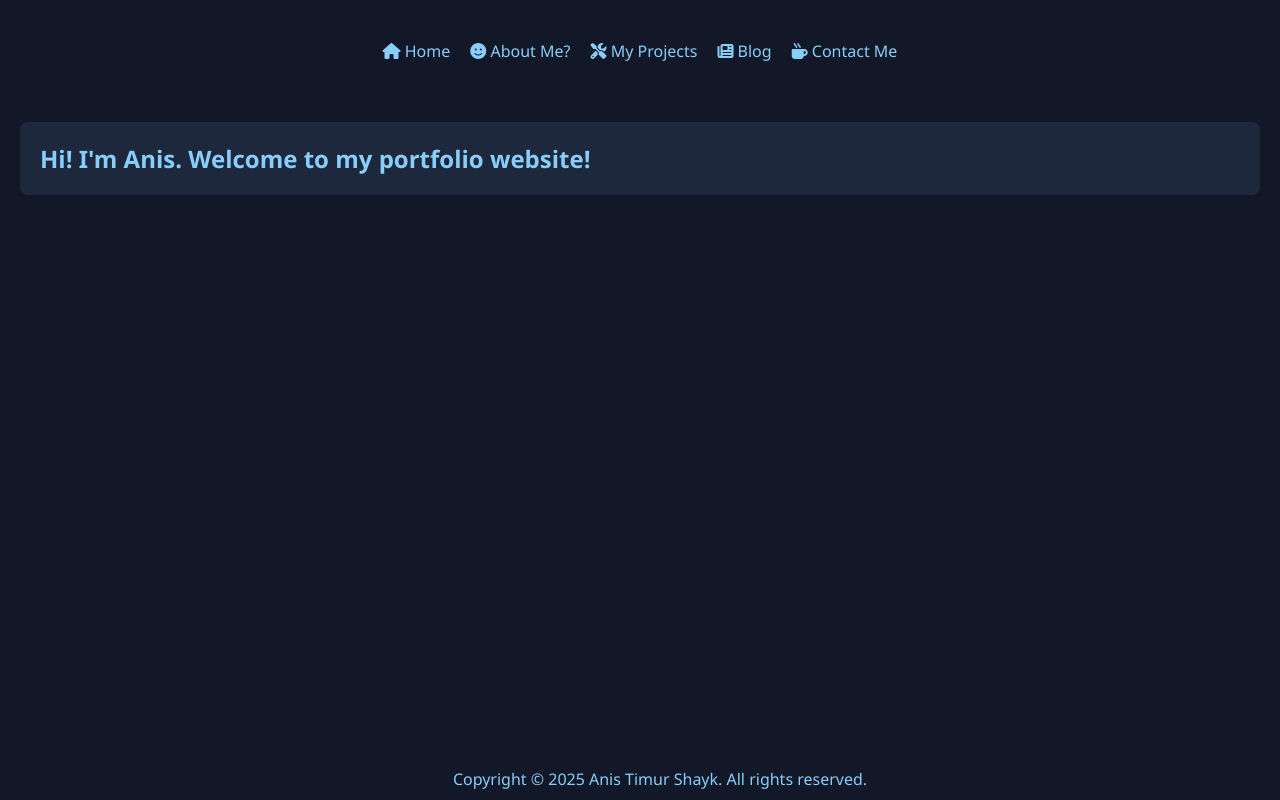
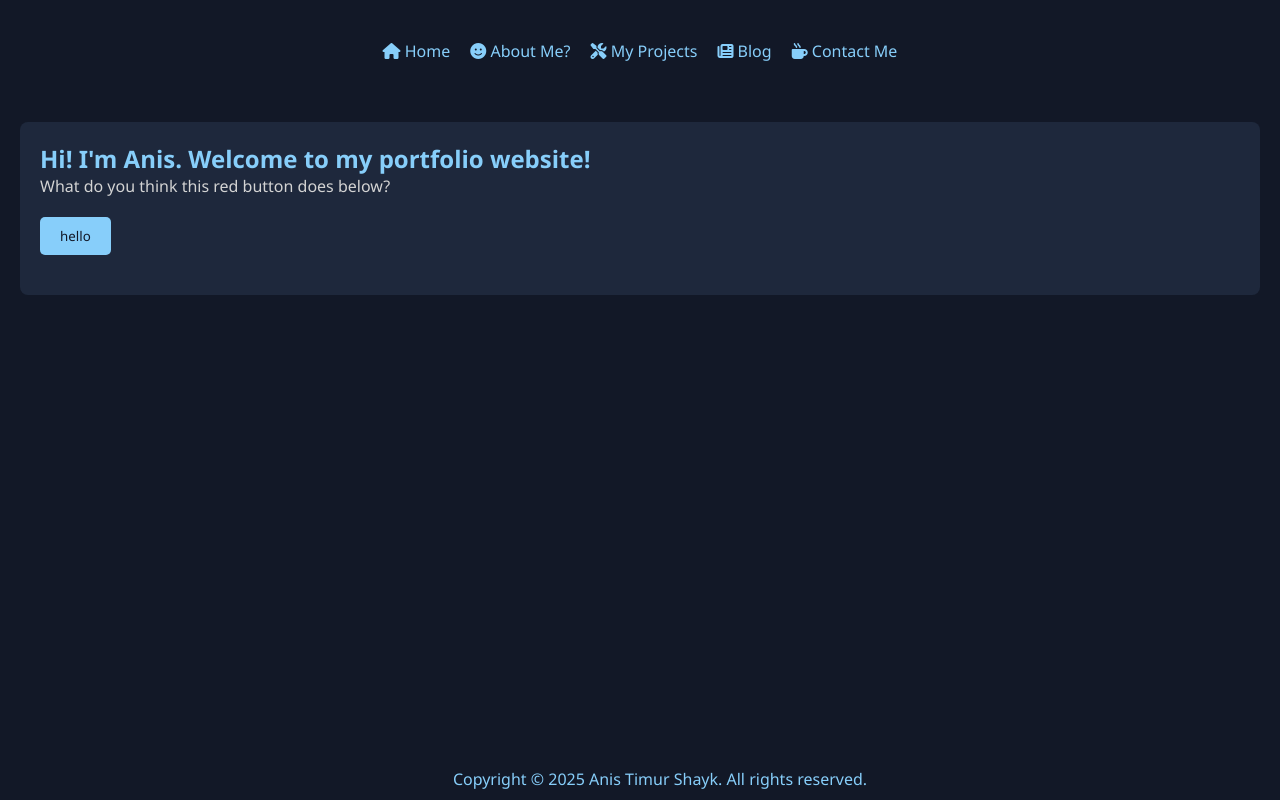
Before and after one commit to atshayk/portfolio, a plain HTML site: page index.html in a window 1280 px wide. Drawn offline with Linux system fonts and the light colour scheme.

Commit message:
added a mysterious button

```diff
--- a/index.html
+++ b/index.html
@@ -19,9 +19,9 @@
         <main>
             <section id="home">
                 <h1>Hi! I'm Anis. Welcome to my portfolio website!</h1>
-                <p></p>
+                <p>What do you think this red button does below?</p>
+                <button>hello</button>
             </section>
-
         <footer>
             <p>Copyright © 2025 Anis Timur Shayk. All rights reserved. </p>
         </footer>
--- a/styles.css
+++ b/styles.css
@@ -131,12 +131,18 @@ section img {
     height: auto;
     border-radius: 8px;
 }
-section .button {
-    display: inline-block;
-    padding: 10px 20px;
+
+button {
     background-color: lightskyblue;
     color: rgb(18,24,39);
-    text-decoration: none;
+    border: none;
+    padding: 10px 20px;
+    margin: 20px 0;
     border-radius: 5px;
+    cursor: pointer;
     font-family: 'Segoe UI', Tahoma, Geneva, Verdana, sans-serif;
 }
+button:hover {
+    background-color: orangered;
+    color: white;
+}
```
